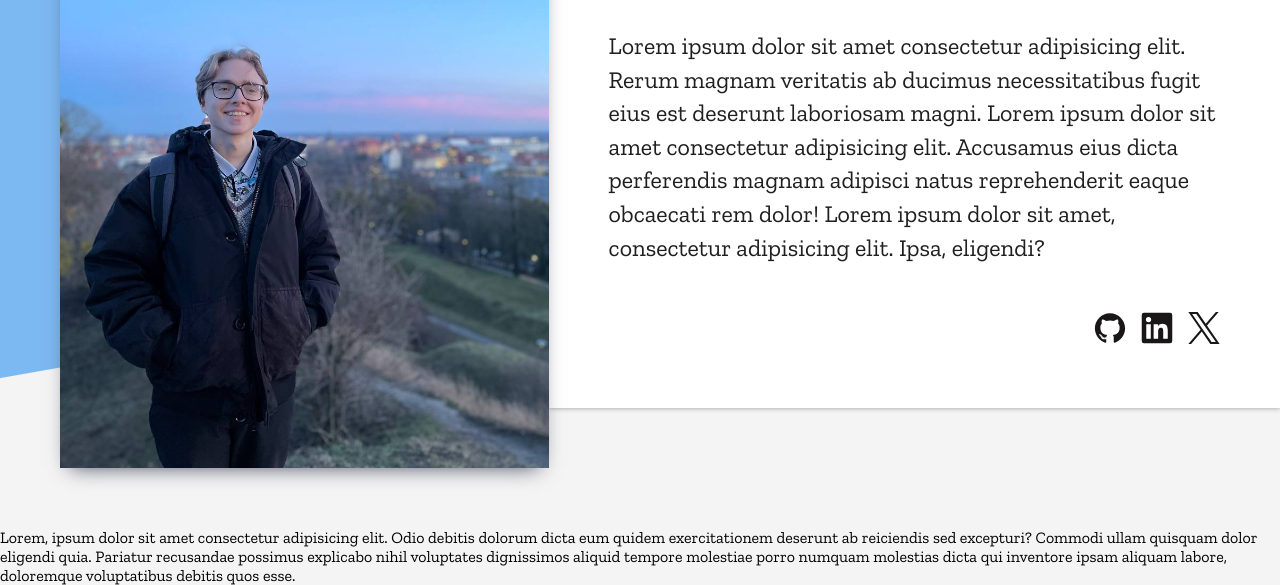
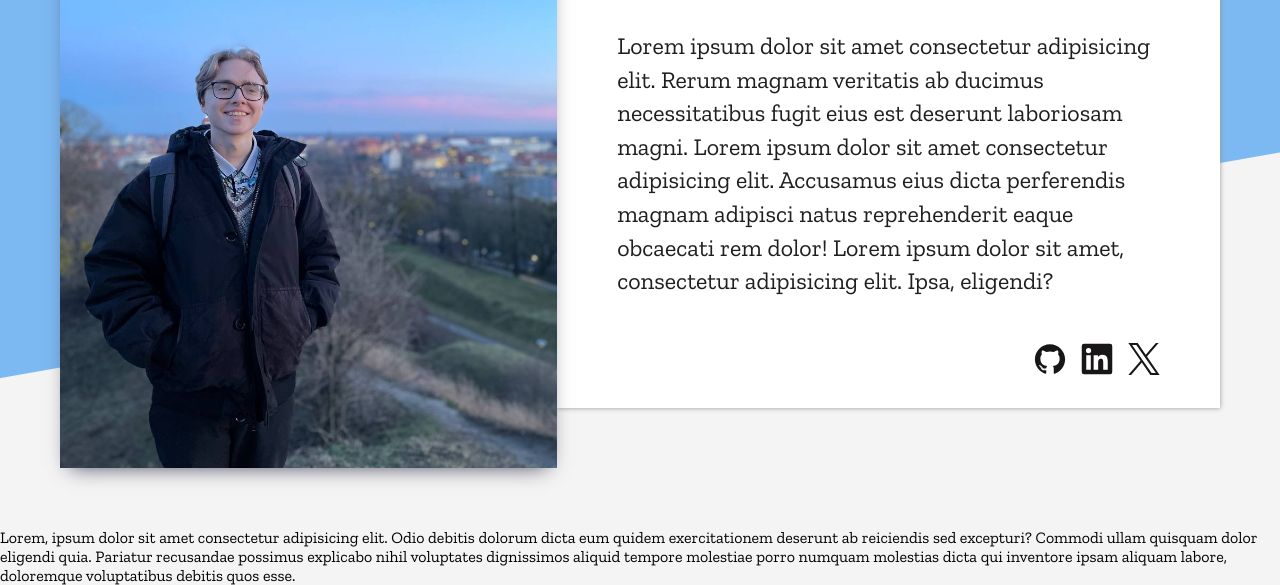
Before and after one commit to qirele/portfolio, a plain HTML site: page index.html in a window 1280 px wide. Shown: the part 272-857 px from the top of the page. Drawn offline with nearby package versions, Linux system fonts and the light colour scheme.

Commit message:
adjust paddings to make header centered

```diff
--- a/styles.css
+++ b/styles.css
@@ -37,6 +37,7 @@ header {
   display: grid;
   grid-template-columns: 3fr 4fr;
   grid-template-rows: 100vh;
+  padding: 0 60px;
 }
 
 img {
@@ -77,7 +78,7 @@ figcaption {
 
 .figure-wrapper {
   height: 100vh;
-  padding: 60px 0 60px 60px;
+  padding: 60px 0 60px 0;
 }
 
 .img-wrapper {
```
